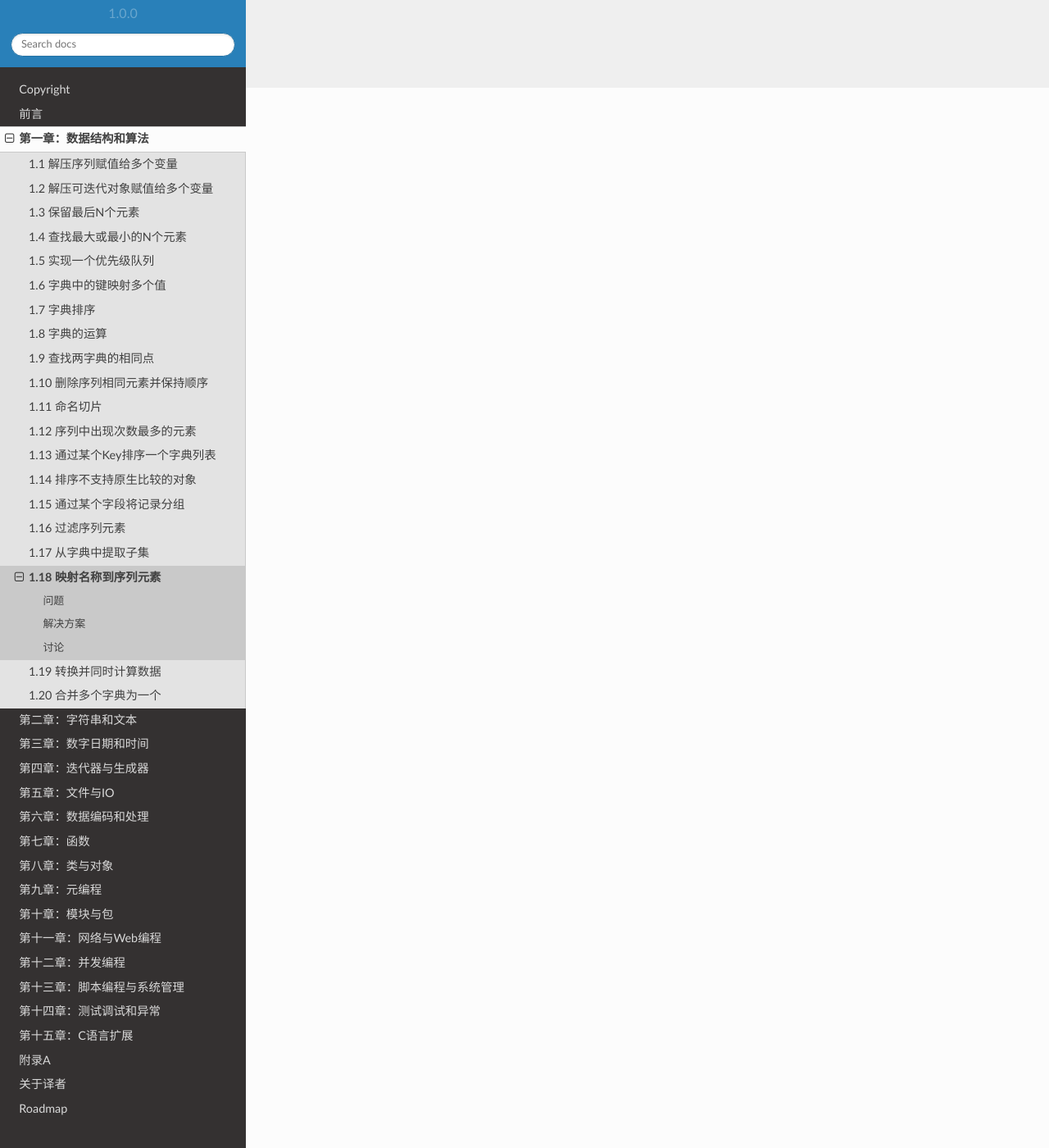
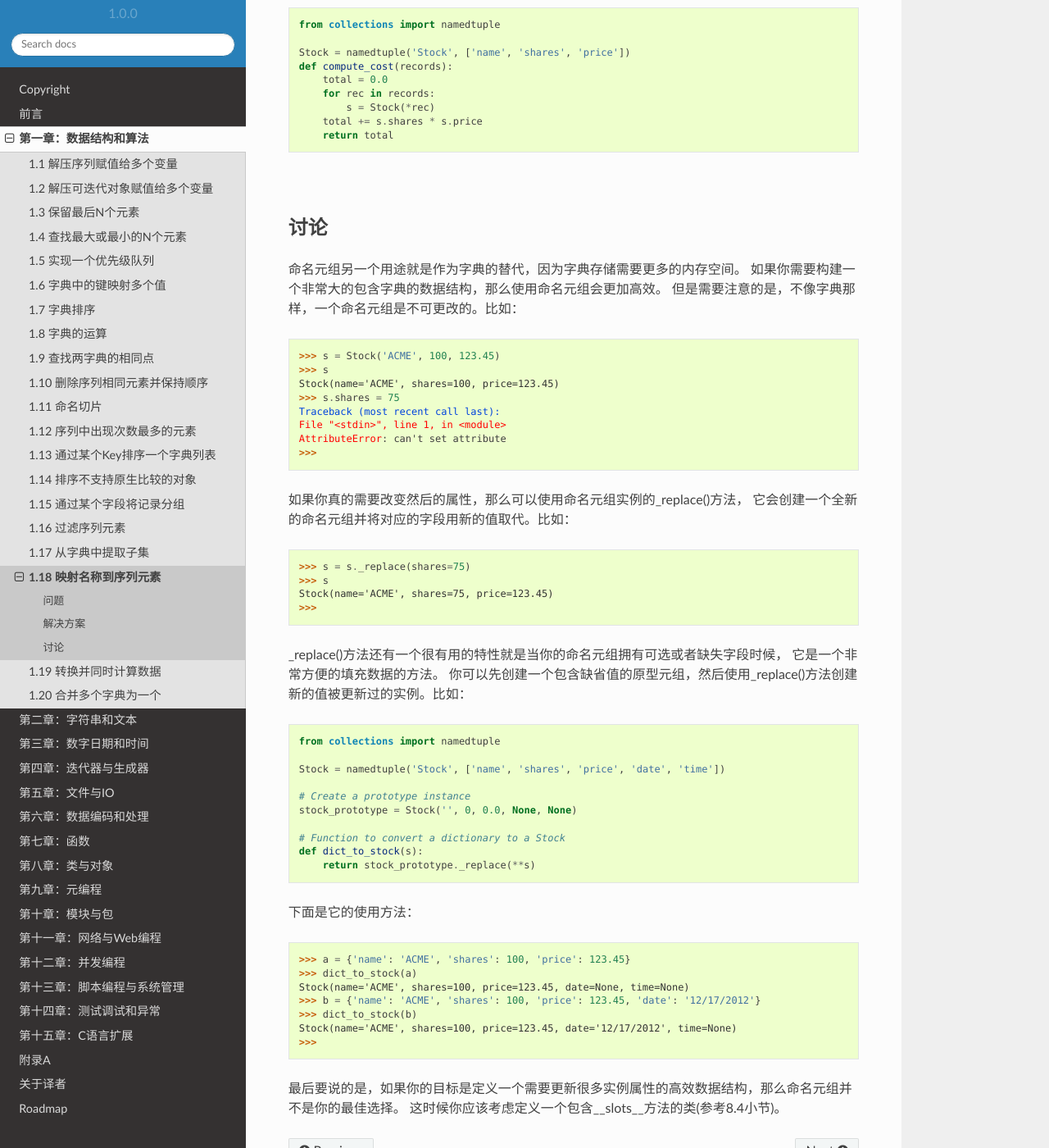
Before and after one commit to yidao620c/python3-cookbook, a Sphinx documentation site: the page built from source/c01/p18_map_names_to_sequence_elements.rst, in a window 1280 px wide and 1400 px high, scrolled down 1293 px. Shown: the whole window at 82% size. Built offline with Sphinx 7.4.7 and the Read the Docs theme 2.0.0, drawn with Linux system fonts in a browser that asks for light colours; some of the changed text lies outside the part shown.

Commit message:
1.18小节完成

```diff
--- a/source/c01/p18_map_names_to_sequence_elements.rst
+++ b/source/c01/p18_map_names_to_sequence_elements.rst
@@ -5,18 +5,133 @@
 ----------
 问题
 ----------
-todo...
+你有一段通过下标访问列表或者元组中元素的代码，但是这样有时候会使得你的代码难以阅读，
+于是你想通过名称来访问元素。
 
 |
 
 ----------
 解决方案
 ----------
-todo...
+collections.namedtuple()函数通过使用一个普通的元组对象来帮你解决这个问题。
+这个函数实际上是一个返回Python中标准元组类型子类的一个工厂方法。
+你需要传递一个类型名和你需要的字段给它，然后它就会返回一个类，你可以初始化这个类，为你定义的字段传递值等。
+代码示例：
+
+.. code-block:: python
+
+    >>> from collections import namedtuple
+    >>> Subscriber = namedtuple('Subscriber', ['addr', 'joined'])
+    >>> sub = Subscriber('jonesy@example.com', '2012-10-19')
+    >>> sub
+    Subscriber(addr='jonesy@example.com', joined='2012-10-19')
+    >>> sub.addr
+    'jonesy@example.com'
+    >>> sub.joined
+    '2012-10-19'
+    >>>
+
+尽管namedtuple的实例看起来像一个普通的类实例，但是它跟元组类型是可交换的，支持所有的普通元组操作，比如索引和解压。
+比如：
+
+.. code-block:: python
+
+    >>> len(sub)
+    2
+    >>> addr, joined = sub
+    >>> addr
+    'jonesy@example.com'
+    >>> joined
+    '2012-10-19'
+    >>>
+
+命名元组的一个主要用途是将你的代码从下标操作中解脱出来。
+因此，如果你从数据库调用中返回了一个很大的元组列表，通过下标去操作其中的元素，
+当你在表中添加了新的列的时候你的代码可能就会出错了。但是如果你使用了命名元组，那么就不会有这样的顾虑。
+
+为了说明清楚，下面是使用普通元组的代码：
+
+.. code-block:: python
+
+    def compute_cost(records):
+    total = 0.0
+    for rec in records:
+        total += rec[1] * rec[2]
+    return total
+
+下标操作通常会让代码表意不清晰，并且非常依赖记录的结构。
+下面是使用命名元组的版本：
+
+.. code-block:: python
+
+    from collections import namedtuple
+
+    Stock = namedtuple('Stock', ['name', 'shares', 'price'])
+    def compute_cost(records):
+        total = 0.0
+        for rec in records:
+            s = Stock(*rec)
+        total += s.shares * s.price
+        return total
 
 |
 
 ----------
 讨论
 ----------
-todo...
+命名元组另一个用途就是作为字典的替代，因为字典存储需要更多的内存空间。
+如果你需要构建一个非常大的包含字典的数据结构，那么使用命名元组会更加高效。
+但是需要注意的是，不像字典那样，一个命名元组是不可更改的。比如：
+
+.. code-block:: python
+
+    >>> s = Stock('ACME', 100, 123.45)
+    >>> s
+    Stock(name='ACME', shares=100, price=123.45)
+    >>> s.shares = 75
+    Traceback (most recent call last):
+    File "<stdin>", line 1, in <module>
+    AttributeError: can't set attribute
+    >>>
+
+如果你真的需要改变然后的属性，那么可以使用命名元组实例的_replace()方法，
+它会创建一个全新的命名元组并将对应的字段用新的值取代。比如：
+
+.. code-block:: python
+
+    >>> s = s._replace(shares=75)
+    >>> s
+    Stock(name='ACME', shares=75, price=123.45)
+    >>>
+
+_replace()方法还有一个很有用的特性就是当你的命名元组拥有可选或者缺失字段时候，
+它是一个非常方便的填充数据的方法。
+你可以先创建一个包含缺省值的原型元组，然后使用_replace()方法创建新的值被更新过的实例。比如：
+
+.. code-block:: python
+
+    from collections import namedtuple
+
+    Stock = namedtuple('Stock', ['name', 'shares', 'price', 'date', 'time'])
+
+    # Create a prototype instance
+    stock_prototype = Stock('', 0, 0.0, None, None)
+
+    # Function to convert a dictionary to a Stock
+    def dict_to_stock(s):
+        return stock_prototype._replace(**s)
+
+下面是它的使用方法：
+
+.. code-block:: python
+
+    >>> a = {'name': 'ACME', 'shares': 100, 'price': 123.45}
+    >>> dict_to_stock(a)
+    Stock(name='ACME', shares=100, price=123.45, date=None, time=None)
+    >>> b = {'name': 'ACME', 'shares': 100, 'price': 123.45, 'date': '12/17/2012'}
+    >>> dict_to_stock(b)
+    Stock(name='ACME', shares=100, price=123.45, date='12/17/2012', time=None)
+    >>>
+
+最后要说的是，如果你的目标是定义一个需要更新很多实例属性的高效数据结构，那么命名元组并不是你的最佳选择。
+这时候你应该考虑定义一个包含__slots__方法的类(参考8.4小节)。
```
Also changed, not shown: 1 other file.
